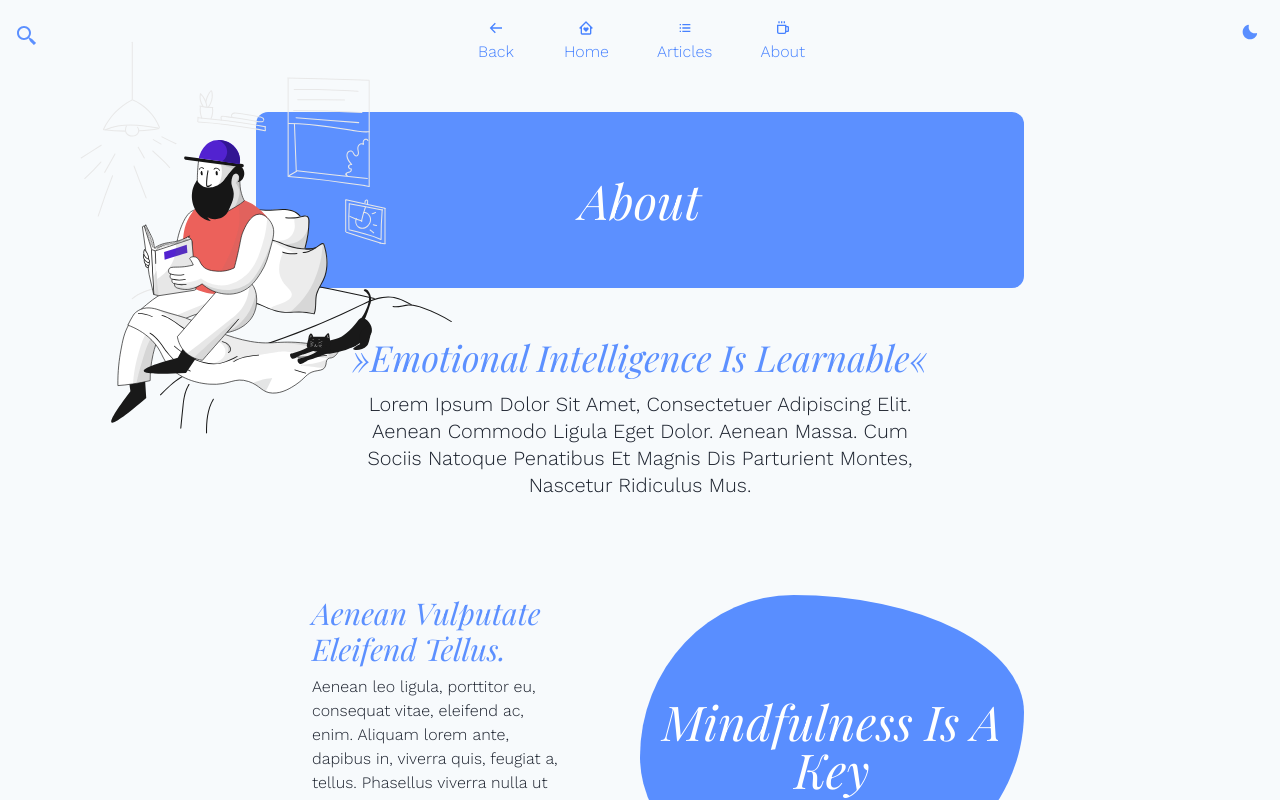
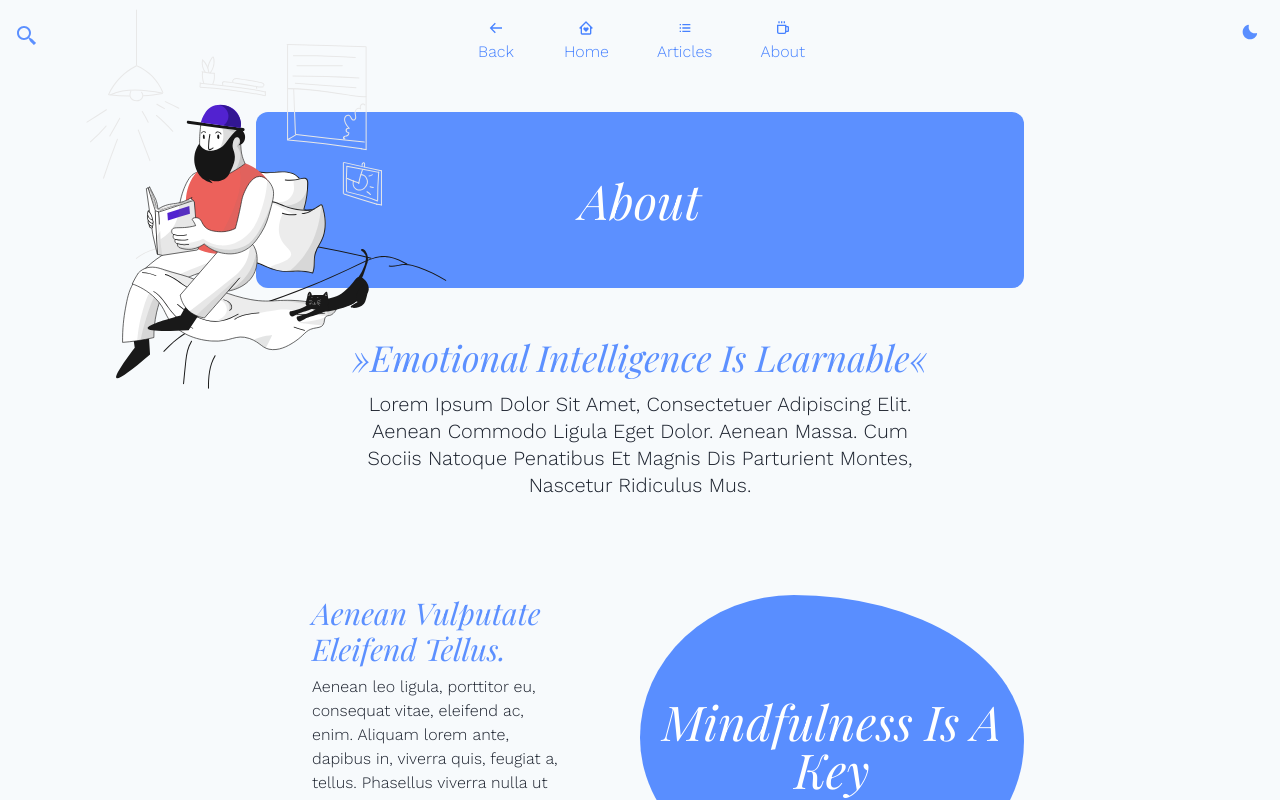
Before and after one commit to ikarustee/today-i-feel-client, a React (Create React App) app: page /about in a window 1280 px wide. Shown: the top 800 px of the page. Built offline with nearby package versions, Linux system fonts and the light colour scheme; a web font is replaced by a local one.

Commit message:
Improve illustration positions and form animation

```diff
--- a/src/App.css
+++ b/src/App.css
@@ -40,7 +40,7 @@ h4.heading--center {
 }
 h1.teaser {
   font-size: 10vw;
-  margin: 2rem 0 4rem;
+  margin: 3rem 0 2rem;
   padding-bottom: 8px;
   line-height: 1;
 }
@@ -80,9 +80,14 @@ h6 strong {
 }
 @media screen and (min-width: 768px) {
   h1.teaser {
-    font-size: 9vh;
+    font-size: 8vh;
     margin: 3rem auto;
     padding-bottom: 12px;
+}
+}
+@media screen and (min-width: 992px) {
+  h1.teaser {
+    font-size: 11vh;
 }
 }
 
@@ -239,20 +244,23 @@ main {
   min-height:calc(100vh - 233px - 3rem);
   box-sizing: border-box;
 }
-
-#home::before {
+.title::before {
+  margin-top: -6vh;
   content: "";
   background-image: url("/src/img/meditation.svg");
   background-size: 100%;
   background-repeat: no-repeat;
   display: inline-block;
-  position: absolute;
+  position: relative;
   right: 0;
-  top: -6vh;
-  width: 50%;
+  top: -0;
+  width: 100%;
   z-index: 1;
   /* mix-blend-mode: multiply; */
-  height: 400px;
+  height: 250px;
+  background-size: contain;
+  background-position-x: 50%;
+  margin-bottom: -6vh;
 }
 #home .title {
   position: relative;
@@ -270,16 +278,26 @@ main {
   background-repeat: no-repeat;
   display: inline-table;
   position: absolute;
-  left: -10%;
-  top: -6vh;
-  width: 50%;
-  height: 400px;
+  width: 100%;
+  height: 200px;
   z-index: 3;
   mix-blend-mode: normal;
+  background-size: contain;
+  background-position: left center;
+  left: 0;
+  top: -13vh;
 }
 @media screen and (min-width: 768px) {
   #home::before {
     top:-10vh;
+  }
+  .title::before {
+    position: absolute;
+    height: 300px;
+    background-position-x: 115%;
+    margin-top: 0;
+    top: -13vh;
+    mix-blend-mode: multiply;
   }
   .col-12 {
     width:100%;
@@ -313,10 +331,10 @@ main {
     right: -10vw;
   }
   #about::before {
-    left: -16%;
-    top: -3rem;
-    height: 100%;
-  }
+    left: -15%;
+    top: -10vh;
+    height: 400px;
+}
 }
 
 /* Tag cloud ========== */
@@ -806,6 +824,9 @@ a.info__link:hover::after {
     gap: 1.5rem;
 }
 }
+@media screen and (min-width: 600px) {
+  .footer__links a {font-size:16px;}
+}
 @media screen and (min-width:992px) {
   #sticky {
     background-color: rgba(255,255,255,0.85);
@@ -843,7 +864,7 @@ a.info__link:hover::after {
   z-index: 10;
   width: 100%;
   height: 300px;
-  animation: morph 15s ease-in-out infinite both alternate;
+  animation: morph 10s ease-in-out infinite both alternate;
   align-content: center;
   align-items: center;
   display: flex;
```
